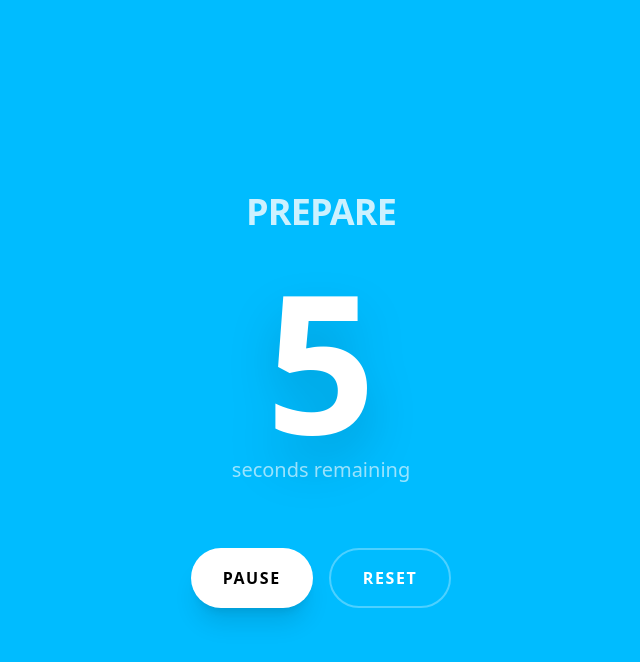
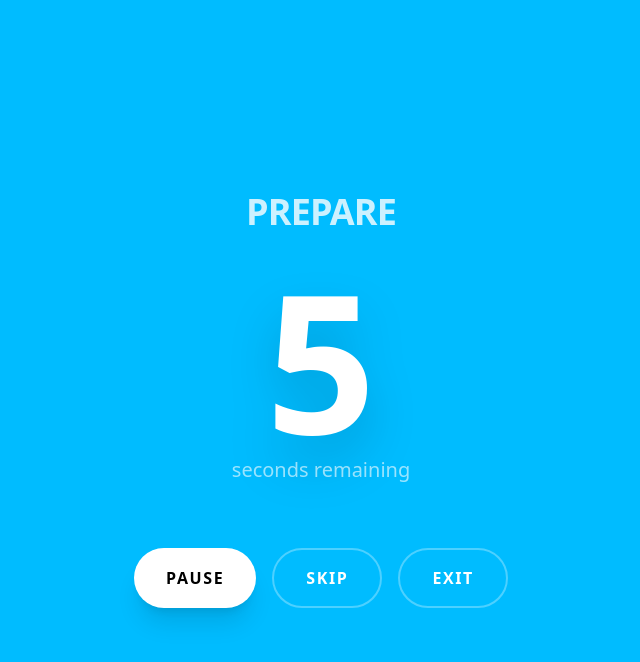
Before and after one commit to Brunni132/interval-timer, a Vue app: page / in a window 1280 px wide. Both pictures are taken after a click on the button "1 SET, 2 LEGS, 8 REPS, 7+3 SECS". Shown: the top 662 px of the page, without its empty margins (319-959 px from the left). Built offline with nearby package versions, Linux system fonts and the light colour scheme; no server answers.

Commit message:
Added a skip button

```diff
--- a/src/App.vue
+++ b/src/App.vue
@@ -40,7 +40,14 @@ function resetUi() {
 	bgColor.value = 'bg-emerald-900'
 	stateLabel.value = 'Interval Timer'
 	timeLeft.value = 0
+	isPaused.value = false
 	timer.cancel()
+}
+
+function skipStep() {
+	while (timeLeft.value > 1 && !iterator.next().done) {}
+
+	iterator.next()
 }
 
 function *reps(seconds: number, playBeeps: boolean) {
@@ -76,9 +83,7 @@ function *oneLeg() {
 }
 
 function *finished() {
-	state.value = TimerState.Finished
-	stateLabel.value = 'Finished!'
-	bgColor.value = 'bg-zinc-900'
+	resetUi()
 	yield* reps(0, false)
 }
 
@@ -169,10 +174,18 @@ onUnmounted(() => {
 
 				<button
 					v-if="state !== TimerState.Idle && state !== TimerState.Finished"
+					@click="skipStep()"
+					class="px-8 py-4 border-2 border-white/30 text-white font-bold rounded-full hover:bg-white/10 transition-colors uppercase tracking-widest"
+				>
+					Skip
+				</button>
+
+				<button
+					v-if="state !== TimerState.Idle && state !== TimerState.Finished"
 					@click="resetUi()"
 					class="px-8 py-4 border-2 border-white/30 text-white font-bold rounded-full hover:bg-white/10 transition-colors uppercase tracking-widest"
 				>
-					Reset
+					Exit
 				</button>
 			</div>
 
```
